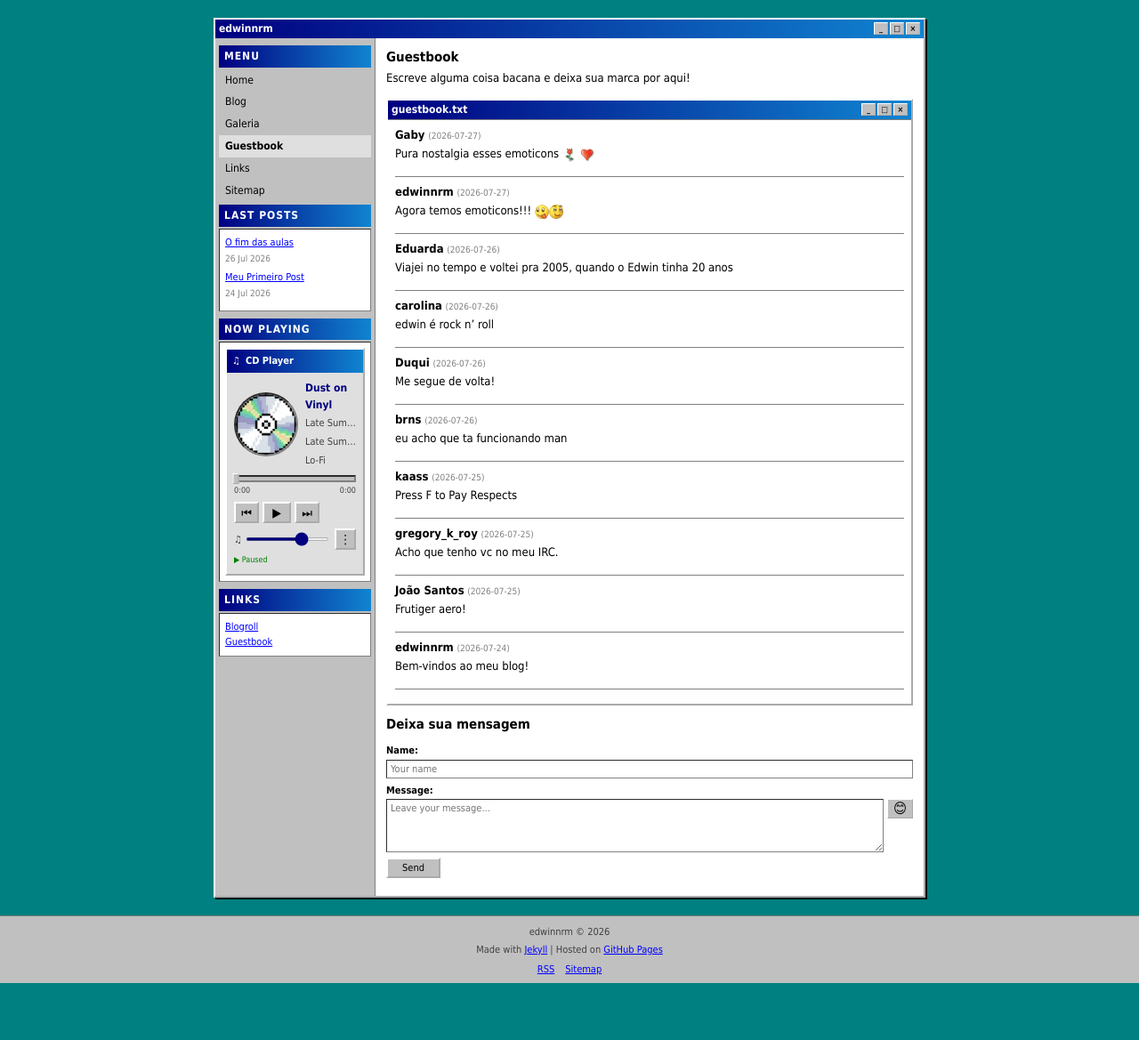
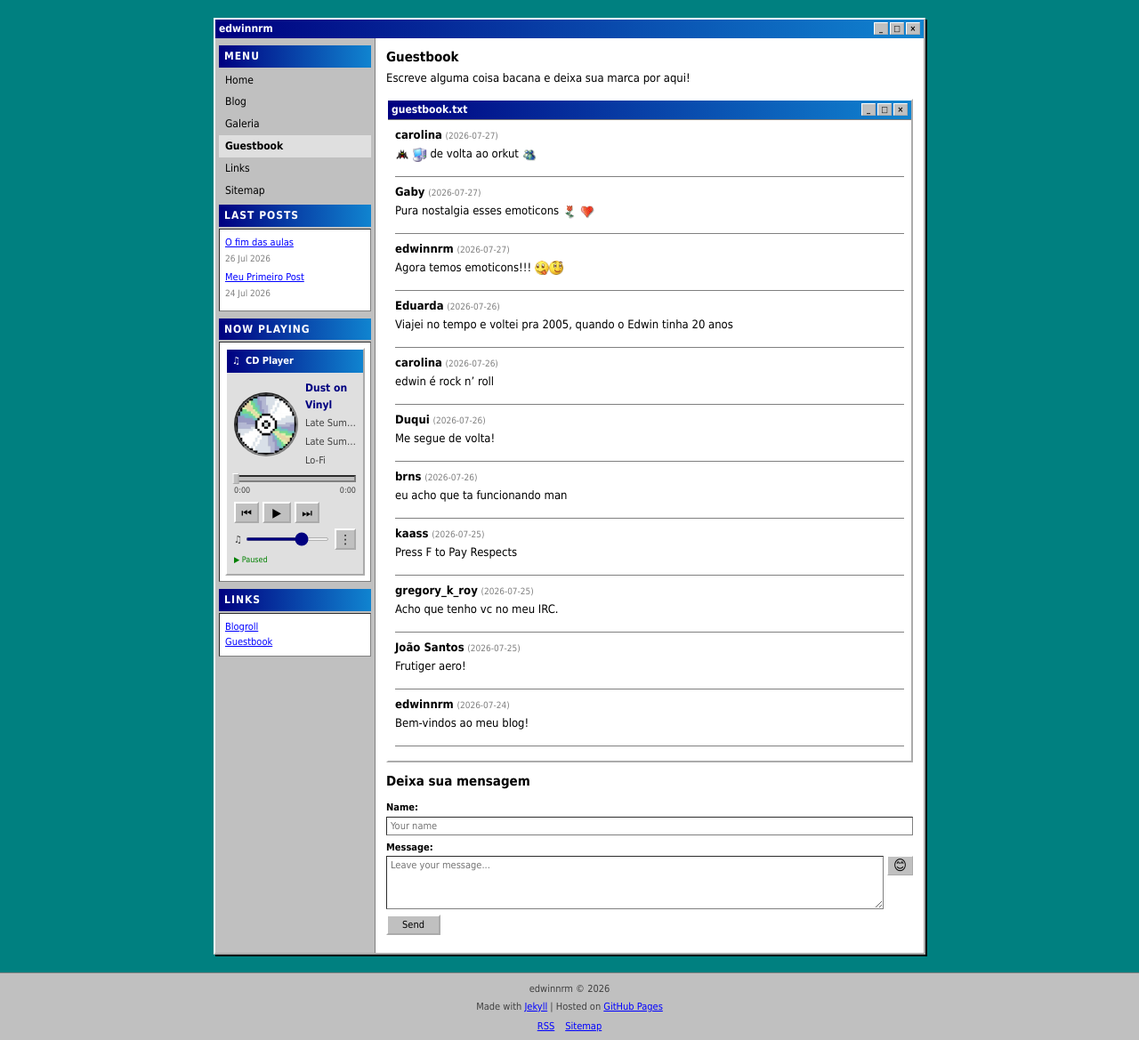
Before and after one commit to EdwinNRM/Blog, a Jekyll site: the page built from pages/guestbook.md, in a window 1280 px wide. Shown: the whole page at 89% size. Built offline with Jekyll 4.4.1, drawn with Linux system fonts in a browser that asks for light colours; before the commit the page ends 1105 px from its top, so only the background shows below that.

Commit message:
Add guestbook from carolina

```diff
--- a/_data/guestbook.yml
+++ b/_data/guestbook.yml
@@ -39,3 +39,7 @@
 - name: "Gaby"
   date: "2026-07-27"
   message: "Pura nostalgia esses emoticons :red-rose: :red-heart:"
+
+- name: "carolina"
+  date: "2026-07-27"
+  message: ":vampire-bat: :computer: de volta ao orkut :msn-messenger-icon:"
```
